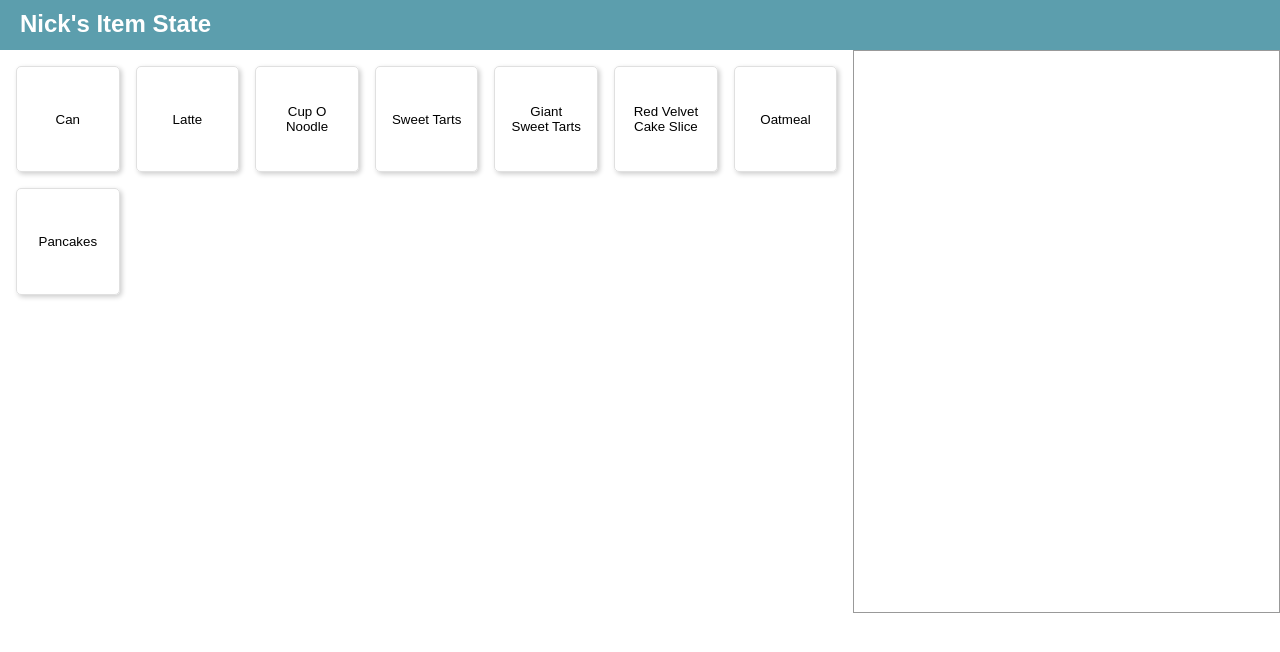
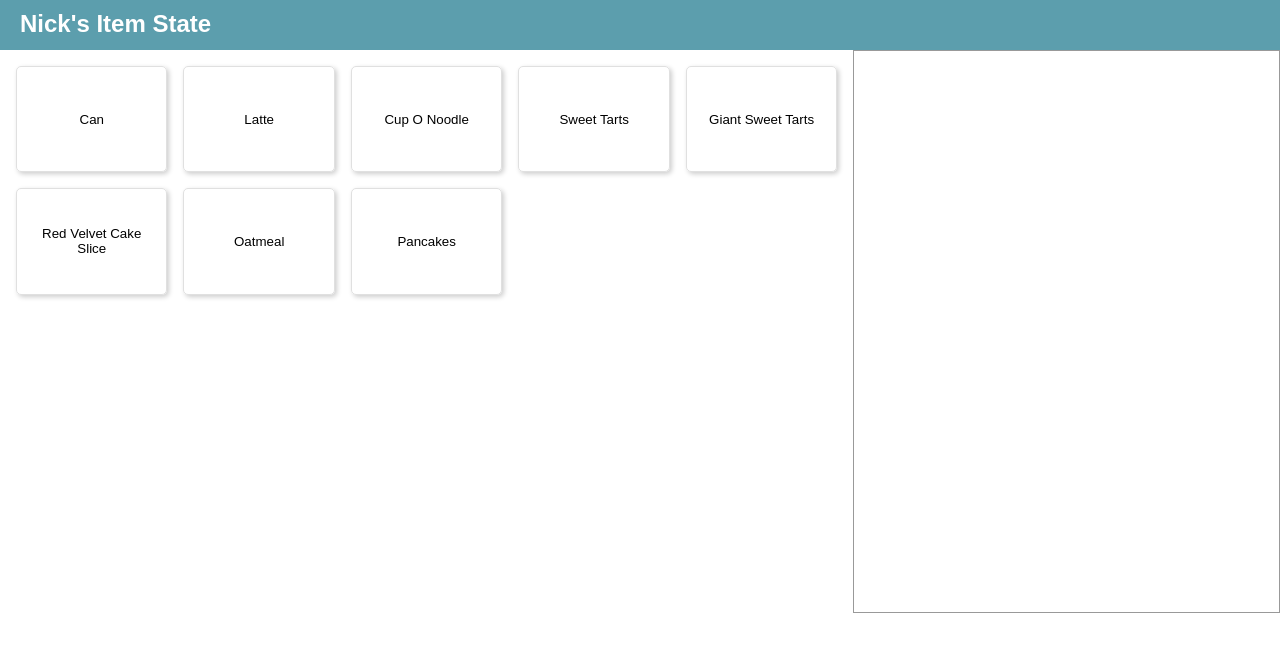
Before and after one commit to krames12/state-practice-in-react, a React (Create React App) app: page / in a window 1280 px wide. Shown: the top 652 px of the page. Built offline with nearby package versions, Linux system fonts and the light colour scheme.

Commit message:
changed columns from autofill to 5, fixed spacing in context

```diff
--- a/src/App.css
+++ b/src/App.css
@@ -30,7 +30,7 @@ header h2 {
   display: grid;
   padding: 1rem;
   overflow-y: scroll;
-  grid-template-columns: repeat(auto-fill, minmax(100px, 1fr));
+  grid-template-columns: repeat(5, minmax(100px, 1fr));
   grid-template-rows: repeat(6, minmax(100px, 1fr));
   grid-column-gap: 1rem;
   grid-row-gap: 1rem;
--- a/src/CheckoutItem.js
+++ b/src/CheckoutItem.js
@@ -13,6 +13,7 @@ class CheckoutItem extends Component {
 
                     <div className="checkout-item-container">
                         <div
+                            className="delete-icon"
                             onClick={ () => actions.removeItem(this.props) }
                         >X</div>
                         <div className="checkout-name">
```
Also changed, not shown: src/CheckoutContext.js (indentation only).
